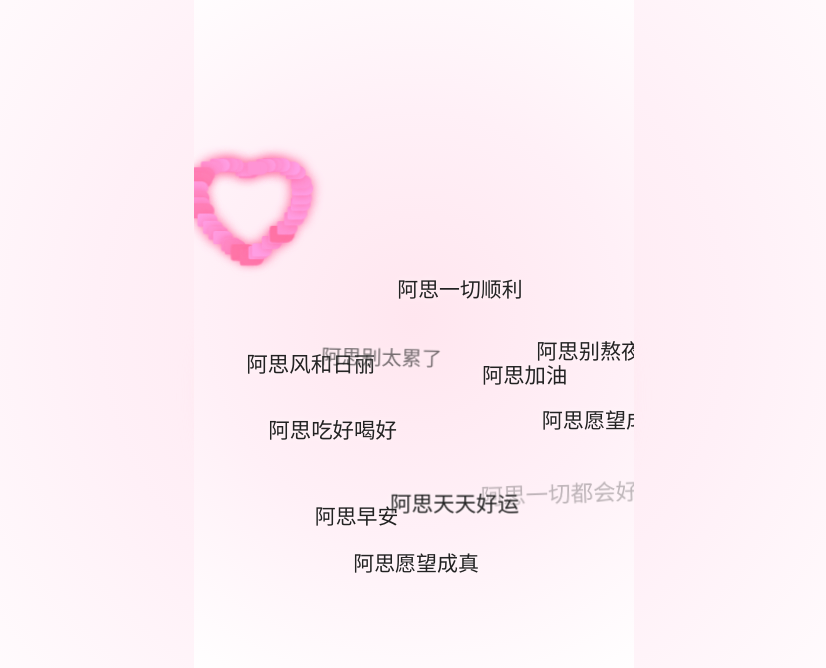
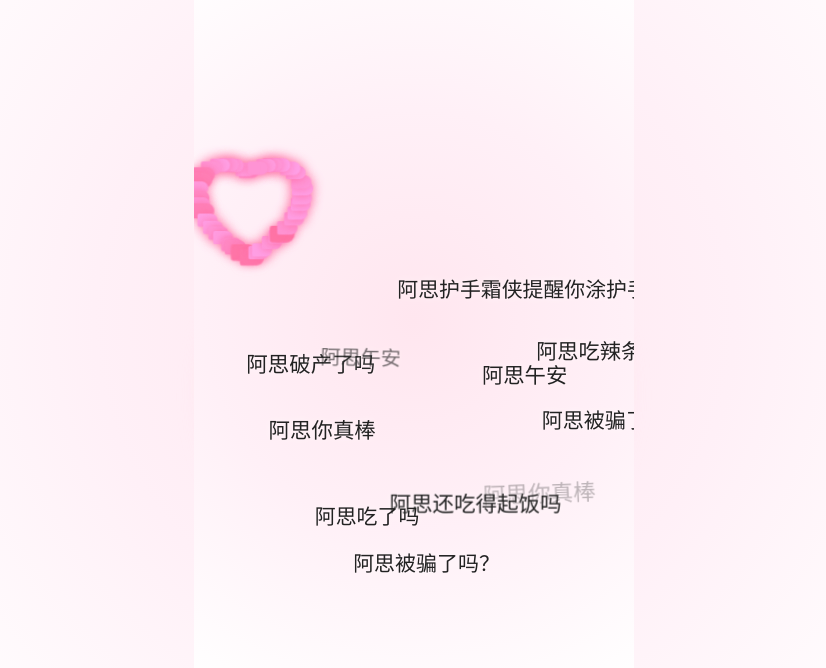
Before and after one commit to wiyuan827/zsy.github.io, a plain HTML site: page index.html in a window 1280 px wide. Shown: the whole page, without its empty margins (226-1052 px from the left). Drawn offline with Linux system fonts and the light colour scheme.

Commit message:
Update index.html

```diff
--- a/index.html
+++ b/index.html
@@ -193,12 +193,9 @@
 <script>
 
   const rawWords = [
-    "你好呀","早安","午安","晚安","保重身体","注意休息","喝点热水",
-    "别太累了","加油","祝你开心","平安喜乐","一切顺利","微笑常在",
-    "今天也要加油哦","你真棒","保持好心情","天天好运","快乐每一天",
-    "照顾好自己","放轻松","愿你被世界温柔以待","想你啦","心情好吗",
-    "希望你幸福","别熬夜","多多休息","爱自己","吃好喝好","一切都会好的",
-    "风和日丽","愿望成真","好运常在","多多微笑","世界因你更美好"
+    "吃了吗","睡了吗","早安","晚安","午安","多喝岩浆","护手霜侠提醒你涂护手霜",
+    "赚到钱了吗","还吃得起饭吗","撸铁了吗","今天哈克几组","去露营吗","吃辣条吗",
+    "给我算桃花","你真棒","破产了吗","被骗了吗？","破防了吗？"
   ];
   const words = rawWords.map(w => "阿思" + w);
   const scene = document.getElementById("scene");
```
